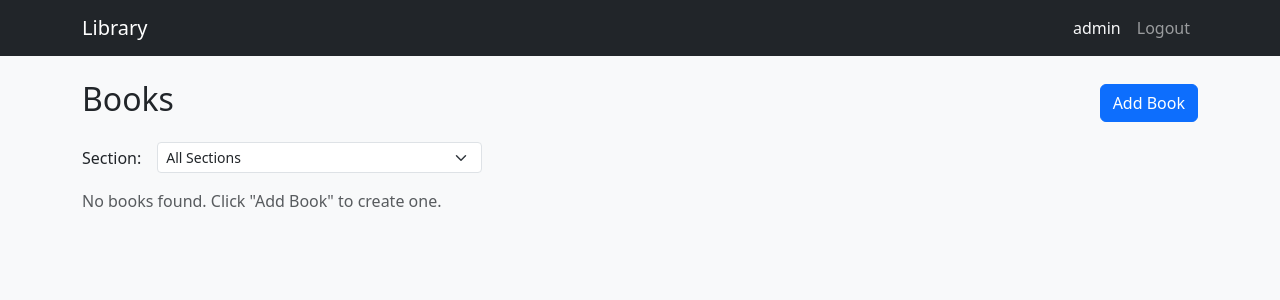
After one commit to agarwalvivek29/iitm_mad1_project, a Flask app: page /librarian/books in a window 1280 px wide. The commit adds this page. Shown: the top 300 px of the page. Run offline with Flask 3, Linux system fonts and the light colour scheme; a user stored in the database is signed in.

Commit message:
feat(librarian): book CRUD - list, create, edit, delete
- Add book list page with section filter dropdown
- Add create/edit book form with name, author, content, section, num_pages
- Add delete book with cascade delete of requests and feedback
- Server-side validation for required fields and num_pages
- Flash messages for success/error feedback
- Add "Manage Books" button to librarian dashboard
- Fix stray merge conflict marker in dashboard route

Resolves #6

```diff
--- a/routes/librarian.py
+++ b/routes/librarian.py
@@ -4,7 +4,7 @@ from flask import Blueprint, render_template, request, redirect, url_for, flash,
 from flask_login import login_required
 
 from app import db
-from models import Section, Book, BookRequest
+from models import Section, Book, BookRequest, Feedback
 from utils import librarian_required
 
 librarian_bp = Blueprint('librarian', __name__, url_prefix='/librarian')
@@ -14,7 +14,6 @@ librarian_bp = Blueprint('librarian', __name__, url_prefix='/librarian')
 @login_required
 @librarian_required
 def dashboard():
-<<<<<<< HEAD
     total_sections = Section.query.count()
     total_books = Book.query.count()
     active_issues = BookRequest.query.filter_by(status='approved').count()
@@ -162,3 +161,131 @@ def delete_section(section_id):
     db.session.delete(section)
     db.session.commit()
     return redirect(url_for('librarian.sections'))
+
+
+@librarian_bp.route('/books')
+@login_required
+@librarian_required
+def books():
+    section_id = request.args.get('section_id', type=int)
+    query = Book.query
+    if section_id:
+        query = query.filter_by(section_id=section_id)
+    all_books = query.order_by(Book.date_added.desc()).all()
+    all_sections = Section.query.order_by(Section.name).all()
+    return render_template('librarian/books.html', books=all_books,
+                           sections=all_sections, selected_section=section_id)
+
+
+@librarian_bp.route('/books/create', methods=['GET', 'POST'])
+@login_required
+@librarian_required
+def create_book():
+    all_sections = Section.query.order_by(Section.name).all()
+
+    if request.method == 'POST':
+        name = request.form.get('name', '').strip()
+        author = request.form.get('author', '').strip()
+        content = request.form.get('content', '').strip()
+        section_id = request.form.get('section_id', type=int)
+        num_pages = request.form.get('num_pages', '').strip()
+
+        if not name:
+            flash('Book name is required.', 'danger')
+            return render_template('librarian/book_form.html', book=None, sections=all_sections)
+
+        if not author:
+            flash('Author is required.', 'danger')
+            return render_template('librarian/book_form.html', book=None, sections=all_sections)
+
+        if not content:
+            flash('Content is required.', 'danger')
+            return render_template('librarian/book_form.html', book=None, sections=all_sections)
+
+        pages = 0
+        if num_pages:
+            try:
+                pages = int(num_pages)
+                if pages < 0:
+                    flash('Number of pages must be a non-negative integer.', 'danger')
+                    return render_template('librarian/book_form.html', book=None, sections=all_sections)
+            except ValueError:
+                flash('Number of pages must be a non-negative integer.', 'danger')
+                return render_template('librarian/book_form.html', book=None, sections=all_sections)
+
+        if section_id and not Section.query.get(section_id):
+            section_id = None
+
+        book = Book(name=name, author=author, content=content,
+                    num_pages=pages, section_id=section_id)
+        db.session.add(book)
+        db.session.commit()
+        flash('Book created successfully.', 'success')
+        return redirect(url_for('librarian.books'))
+
+    return render_template('librarian/book_form.html', book=None, sections=all_sections)
+
+
+@librarian_bp.route('/books/<int:book_id>/edit', methods=['GET', 'POST'])
+@login_required
+@librarian_required
+def edit_book(book_id):
+    book = Book.query.get_or_404(book_id)
+    all_sections = Section.query.order_by(Section.name).all()
+
+    if request.method == 'POST':
+        name = request.form.get('name', '').strip()
+        author = request.form.get('author', '').strip()
+        content = request.form.get('content', '').strip()
+        section_id = request.form.get('section_id', type=int)
+        num_pages = request.form.get('num_pages', '').strip()
+
+        if not name:
+            flash('Book name is required.', 'danger')
+            return render_template('librarian/book_form.html', book=book, sections=all_sections)
+
+        if not author:
+            flash('Author is required.', 'danger')
+            return render_template('librarian/book_form.html', book=book, sections=all_sections)
+
+        if not content:
+            flash('Content is required.', 'danger')
+            return render_template('librarian/book_form.html', book=book, sections=all_sections)
+
+        pages = 0
+        if num_pages:
+            try:
+                pages = int(num_pages)
+                if pages < 0:
+                    flash('Number of pages must be a non-negative integer.', 'danger')
+                    return render_template('librarian/book_form.html', book=book, sections=all_sections)
+            except ValueError:
+                flash('Number of pages must be a non-negative integer.', 'danger')
+                return render_template('librarian/book_form.html', book=book, sections=all_sections)
+
+        if section_id and not Section.query.get(section_id):
+            section_id = None
+
+        book.name = name
+        book.author = author
+        book.content = content
+        book.num_pages = pages
+        book.section_id = section_id
+        db.session.commit()
+        flash('Book updated successfully.', 'success')
+        return redirect(url_for('librarian.books'))
+
+    return render_template('librarian/book_form.html', book=book, sections=all_sections)
+
+
+@librarian_bp.route('/books/<int:book_id>/delete', methods=['POST'])
+@login_required
+@librarian_required
+def delete_book(book_id):
+    book = Book.query.get_or_404(book_id)
+    Feedback.query.filter_by(book_id=book.id).delete()
+    BookRequest.query.filter_by(book_id=book.id).delete()
+    db.session.delete(book)
+    db.session.commit()
+    flash(f'Book "{book.name}" deleted.', 'success')
+    return redirect(url_for('librarian.books'))
--- /dev/null
+++ b/templates/librarian/books.html
@@ -0,0 +1,58 @@
+{% extends "base.html" %}
+
+{% block title %}Books — Library{% endblock %}
+
+{% block content %}
+<div class="d-flex justify-content-between align-items-center mb-3">
+    <h2>Books</h2>
+    <a href="{{ url_for('librarian.create_book') }}" class="btn btn-primary">Add Book</a>
+</div>
+
+<form method="GET" class="mb-3 d-flex align-items-center gap-2" style="max-width: 400px;">
+    <label for="section_id" class="form-label mb-0 me-2">Section:</label>
+    <select name="section_id" id="section_id" class="form-select form-select-sm" onchange="this.form.submit()">
+        <option value="">All Sections</option>
+        {% for section in sections %}
+        <option value="{{ section.id }}" {% if selected_section == section.id %}selected{% endif %}>{{ section.name }}</option>
+        {% endfor %}
+    </select>
+</form>
+
+{% if books %}
+<table class="table table-striped">
+    <thead>
+        <tr>
+            <th>#</th>
+            <th>Name</th>
+            <th>Author</th>
+            <th>Section</th>
+            <th>Pages</th>
+            <th>Date Added</th>
+            <th>Requests</th>
+            <th>Actions</th>
+        </tr>
+    </thead>
+    <tbody>
+        {% for book in books %}
+        <tr>
+            <td>{{ book.id }}</td>
+            <td>{{ book.name }}</td>
+            <td>{{ book.author }}</td>
+            <td>{{ book.section.name if book.section else '—' }}</td>
+            <td>{{ book.num_pages }}</td>
+            <td>{{ book.date_added.strftime('%Y-%m-%d') }}</td>
+            <td>{{ book.requests | length }}</td>
+            <td>
+                <a href="{{ url_for('librarian.edit_book', book_id=book.id) }}" class="btn btn-sm btn-outline-secondary">Edit</a>
+                <form action="{{ url_for('librarian.delete_book', book_id=book.id) }}" method="POST" class="d-inline" onsubmit="return confirm('Delete book &quot;{{ book.name }}&quot;? All related requests and feedback will also be deleted.');">
+                    <button type="submit" class="btn btn-sm btn-outline-danger">Delete</button>
+                </form>
+            </td>
+        </tr>
+        {% endfor %}
+    </tbody>
+</table>
+{% else %}
+<p class="text-muted">No books found. Click "Add Book" to create one.</p>
+{% endif %}
+{% endblock %}
--- a/templates/librarian/dashboard.html
+++ b/templates/librarian/dashboard.html
@@ -34,6 +34,7 @@
 
 <div class="mb-4">
     <a href="{{ url_for('librarian.sections') }}" class="btn btn-outline-primary me-2">Manage Sections</a>
+    <a href="{{ url_for('librarian.books') }}" class="btn btn-outline-primary me-2">Manage Books</a>
 </div>
 
 <h4>Pending Requests</h4>
```
Also changed, not shown: templates/librarian/book_form.html (added, +40 -0 lines).
